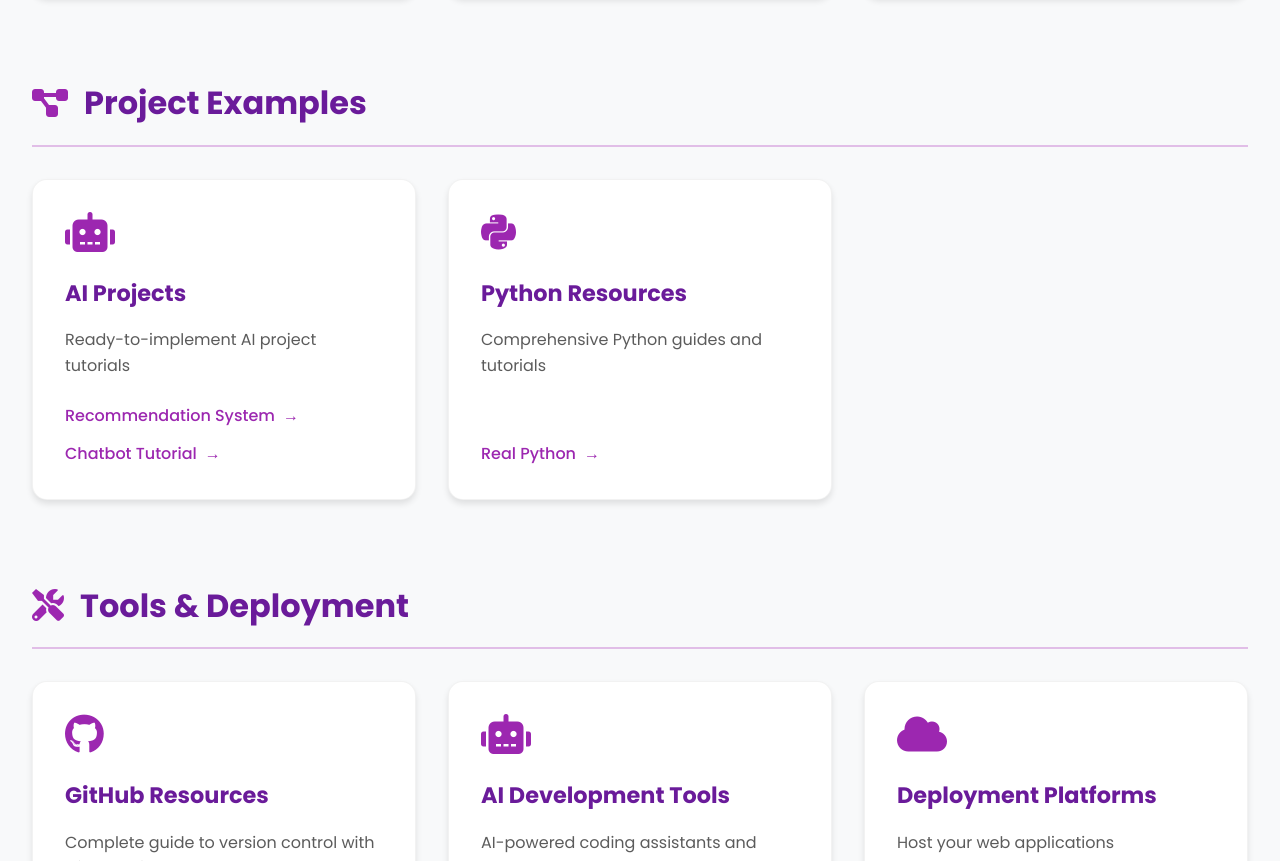
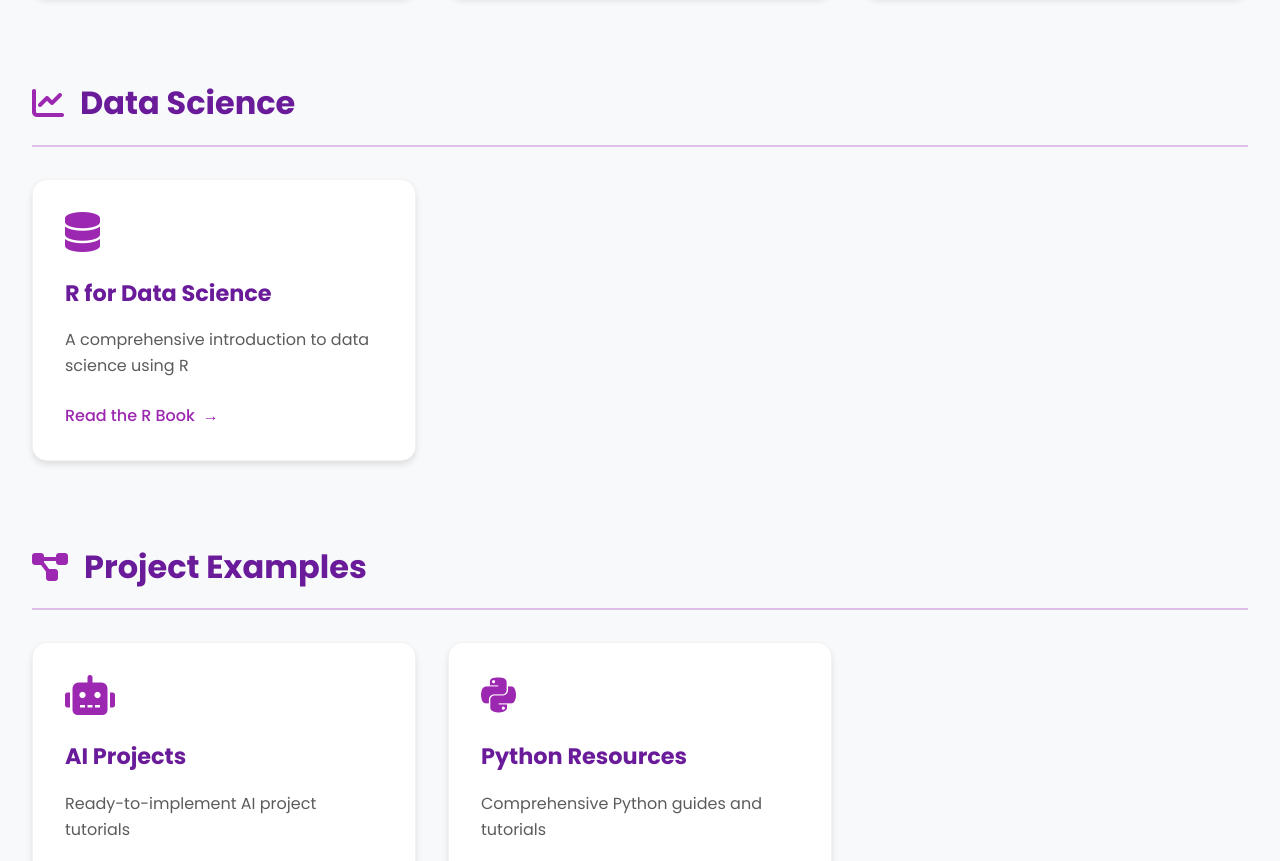
Before and after one commit to suprajushivajji/SHEROSxACM-W-HacktoberFest-2025, a plain HTML site: page low-code-technical-projects/SHEHACKS-Website/index.html in a window 1280 px wide. Shown: the part 1552-2413 px from the top of the page. Drawn offline with Linux system fonts and the light colour scheme.

Commit message:
Update index.html

```diff
--- a/low-code-technical-projects/SHEHACKS-Website/index.html
+++ b/low-code-technical-projects/SHEHACKS-Website/index.html
@@ -107,6 +107,22 @@
                 </div>
             </div>
         </div>
+
+        <!-- Data Science Section -->
+        <div class="category-section">
+            <h2><i class="fas fa-chart-line"></i> Data Science</h2>
+            <div class="resources-grid">
+                <div class="resource-card">
+                    <i class="fas fa-database"></i>
+                    <h3>R for Data Science</h3>
+                    <p>A comprehensive introduction to data science using R</p>
+                    <div class="resource-links">
+                        <a href="https://r4ds.hadley.nz/" target="_blank">Read the R Book</a>
+                    </div>
+                </div>
+            </div>
+        </div>
+
 
         <!-- Project Examples & Tutorials -->
         <div class="category-section">
```
